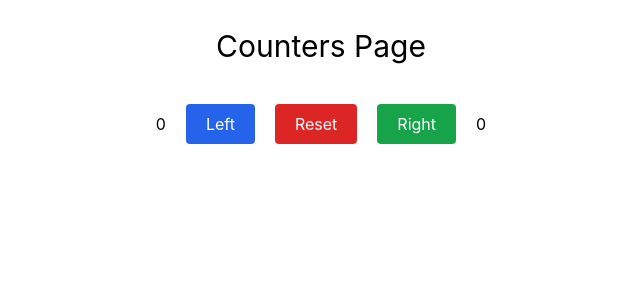
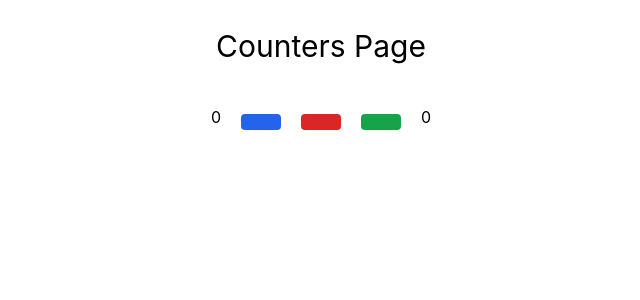
Before and after one commit to oelearning/fullstackopen-1c, a React (Vite) app in the folder 1c/: page /counters in a window 1280 px wide. Shown: the top 300 px of the page, without its empty margins (319-959 px from the left). Built offline with nearby package versions, Linux system fonts and the light colour scheme.

Commit message:
change text to children prop

```diff
--- a/1c/src/components/Button.jsx
+++ b/1c/src/components/Button.jsx
@@ -1,10 +1,10 @@
-export const Button = ({ onclick, text, bgcolor, textcolor, hover = '' }) => {
+export const Button = ({ onclick, children, bgcolor, textcolor, hover = '' }) => {
   return (
     <button
       className={`${bgcolor} px-4 py-2 ${textcolor} py-2 px-5 rounded hover:${hover}`}
       onClick={onclick}
     >
-      {text}
+      {children}
     </button>
   )
 }
```
